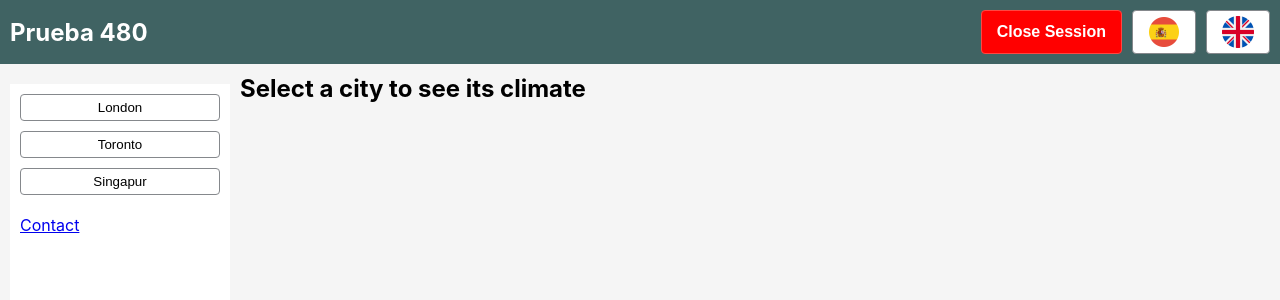
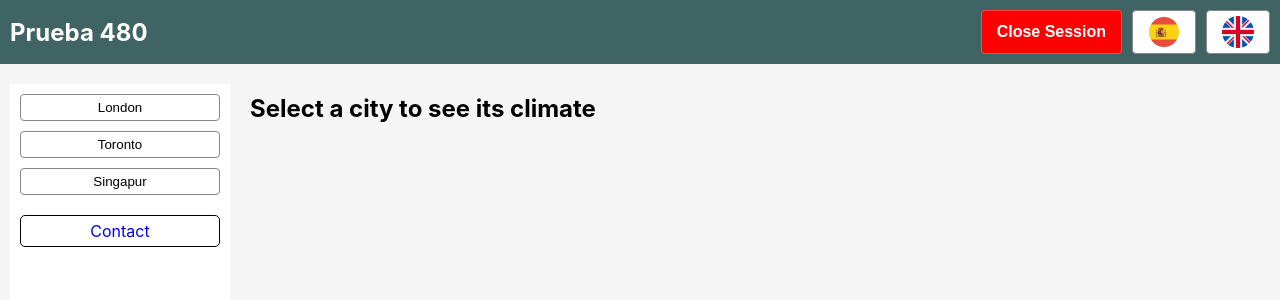
Before and after one commit to cem20903/480, a React (Create React App) app: page / in a window 1280 px wide. Both pictures are taken after typing "name@example.com", "Sample123" into the empty fields and a click on the button "Log In". Shown: the top 300 px of the page. Built offline with nearby package versions, Linux system fonts and the light colour scheme.

Commit message:
Add styles

```diff
--- a/src/App.css
+++ b/src/App.css
@@ -1,3 +1,12 @@
 .container {
 	display: flex;
+	flex-direction: column;
+	padding: 10px;
+	gap: 20px;
 }
+
+@media (min-width: 1024px) {
+	.container {
+		flex-direction: row;
+	}
+}
--- a/src/Components/Sidebar/Sidebar.tsx
+++ b/src/Components/Sidebar/Sidebar.tsx
@@ -29,7 +29,12 @@ function Sidebar({ setCity }: SidebarProps) {
 					);
 				})}
 			</div>
-			<Link to='/contact'>{t("contact")}</Link>
+			<Link
+				className='sidebar--link'
+				to='/contact'
+			>
+				{t("contact")}
+			</Link>
 		</div>
 	);
 }
--- a/src/Components/Sidebar/sidebar.css
+++ b/src/Components/Sidebar/sidebar.css
@@ -1,11 +1,9 @@
 .sidebar {
-	margin: 10px;
 	padding: 10px;
 	display: flex;
 	flex-direction: column;
 	gap: 20px;
-	height: 80vh;
-	width: 200px;
+	width: initial;
 	background-color: white;
 }
 
@@ -14,3 +12,18 @@
 	gap: 10px;
 	flex-direction: column;
 }
+
+.sidebar--link {
+	text-align: center;
+	text-decoration: none;
+	border: 1px solid black;
+	padding: 5px;
+	border-radius: 5px;
+}
+
+@media (min-width: 1024px) {
+	.sidebar {
+		height: 80vh;
+		width: 200px;
+	}
+}
--- a/src/Views/Weather/Weather.tsx
+++ b/src/Views/Weather/Weather.tsx
@@ -32,7 +32,7 @@ function Weather({ city }: WeatherProps) {
 					</div>
 				)}
 				{city && (
-					<div>
+					<>
 						<h3>
 							{t("climateOf")} {city}
 						</h3>
@@ -64,7 +64,7 @@ function Weather({ city }: WeatherProps) {
 									);
 								})}
 						</div>
-					</div>
+					</>
 				)}
 			</div>
 		</div>
--- a/src/Views/Weather/weather.css
+++ b/src/Views/Weather/weather.css
@@ -1,11 +1,12 @@
 .weather-container {
-	display: flex;
-	gap: 20px;
+	margin-top: 10px;
 }
 
 .weather-view {
 	display: flex;
+	flex-direction: column;
 	gap: 20px;
+	margin-top: 10px;
 }
 
 .weather-day {
@@ -16,4 +17,18 @@
 	border: 1px solid black;
 	border-radius: 10px;
 	padding: 10px;
+	width: initial;
+	background: darkgrey;
 }
+
+@media (min-width: 1024px) {
+	.weather-container {
+		display: flex;
+		flex-direction: column;
+		gap: 20px;
+	}
+
+	.weather-view {
+		flex-direction: row;
+	}
+}
```
